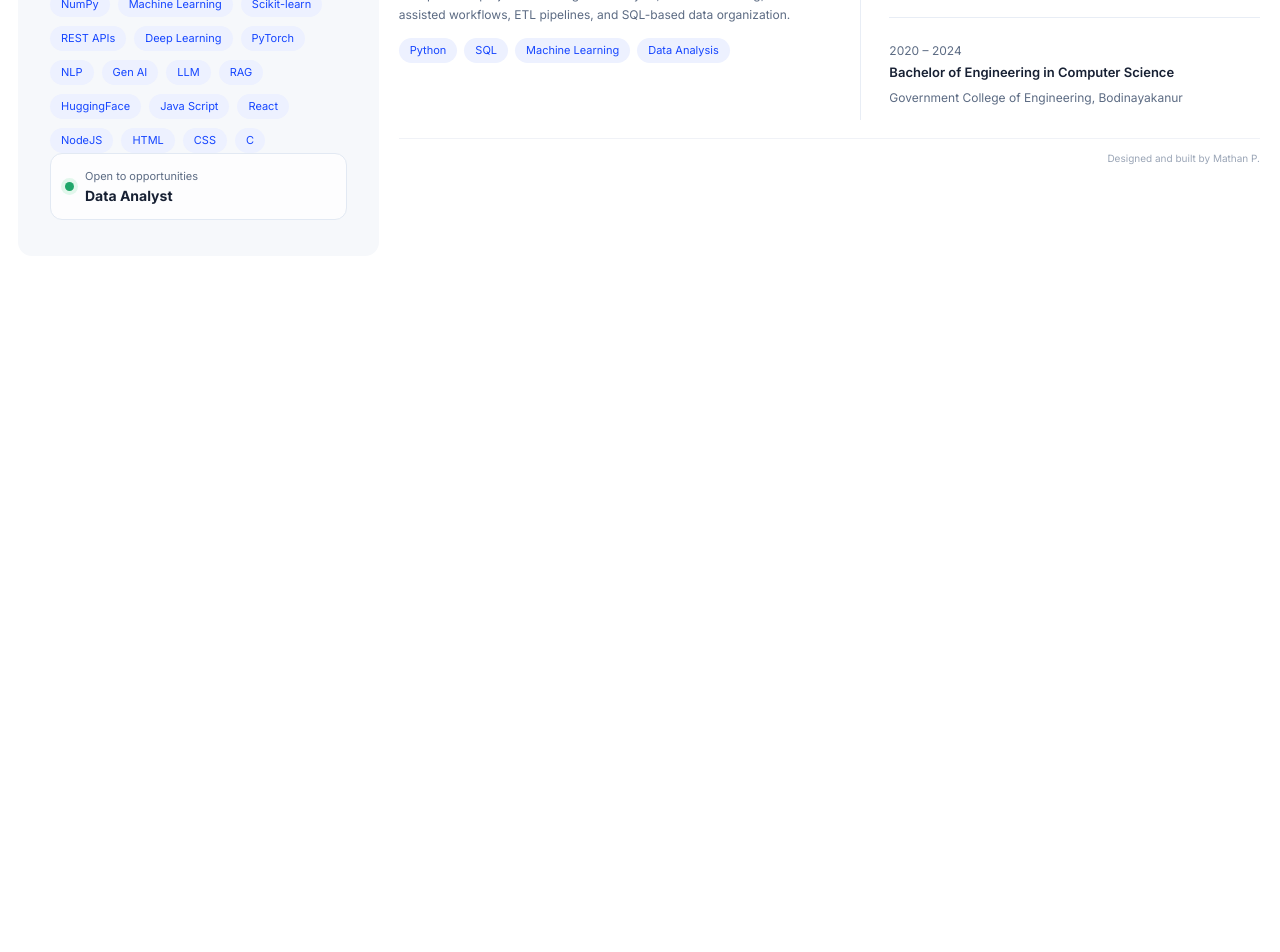
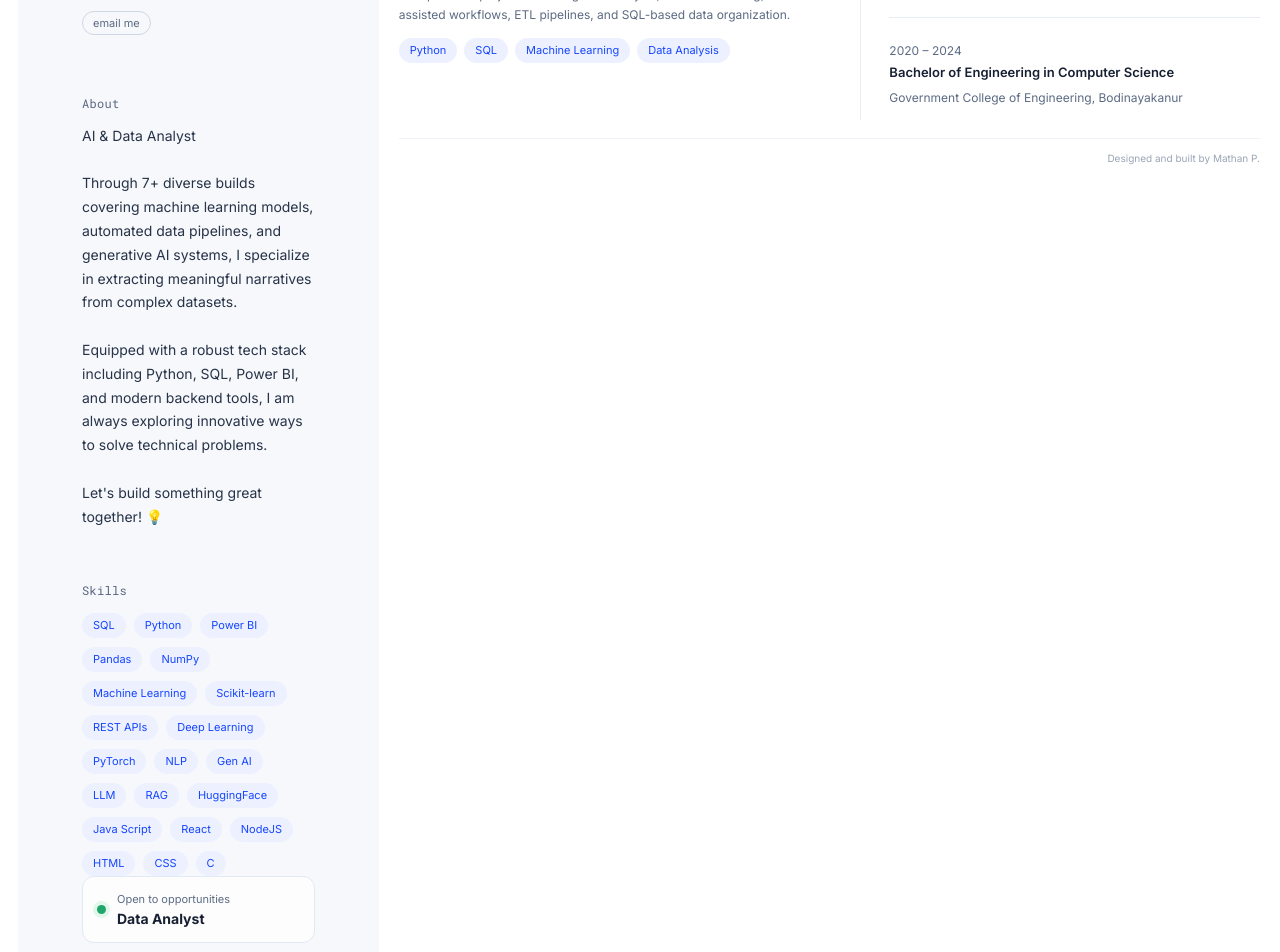
Before and after one commit to mathan-ponraj/mathan_portfolio, a React (Vite) app: page / in a window 1280 px wide. Shown: the part 880-1832 px from the top of the page. Before the commit the page ends 1154 px from the top, so only its background shows below. Built offline with nearby package versions, Linux system fonts and the light colour scheme.

Commit message:
Update App.jsx

```diff
--- a/src/App.jsx
+++ b/src/App.jsx
@@ -158,7 +158,64 @@ function Sidebar() {
         </div>
      </section>
 
+     <aside className="sidebar">
+  <div className="profile-top">
+    <div className="profile-fallback">MP</div>
+    <h1>Mathan Ponraj</h1>
+    <p className="profile-title">AI & Data Analyst</p>
+    <p className="profile-location"><span>●</span> Bengaluru, India</p>
 
+    <div className="social-links">
+      {/* Your social links here */}
+      <a href="mailto:your-email@example.com" className="email-pill">email me</a>
+    </div>
+  </div>
+
+  <div className="sidebar-section about-section">
+    <p className="section-kicker">About</p>
+    <p className="about-copy">
+      AI & Data Analyst<br /><br />
+      Through 7+ diverse builds covering machine learning models, automated data pipelines, and generative AI systems, I specialize in extracting meaningful narratives from complex datasets.<br /><br />
+      Equipped with a robust tech stack including Python, SQL, Power BI, and modern backend tools, I am always exploring innovative ways to solve technical problems.<br /><br />
+      Let's build something great together! 💡
+    </p>
+  </div>
+
+  <div className="sidebar-section skills-section">
+    <p className="section-kicker">Skills</p>
+    <div className="tag-list skills-list">
+      <span className="tag">SQL</span>
+      <span className="tag">Python</span>
+      <span className="tag">Power BI</span>
+      <span className="tag">Pandas</span>
+      <span className="tag">NumPy</span>
+      <span className="tag">Machine Learning</span>
+      <span className="tag">Scikit-learn</span>
+      <span className="tag">REST APIs</span>
+      <span className="tag">Deep Learning</span>
+      <span className="tag">PyTorch</span>
+      <span className="tag">NLP</span>
+      <span className="tag">Gen AI</span>
+      <span className="tag">LLM</span>
+      <span className="tag">RAG</span>
+      <span className="tag">HuggingFace</span>
+      <span className="tag">Java Script</span>
+      <span className="tag">React</span>
+      <span className="tag">NodeJS</span>
+      <span className="tag">HTML</span>
+      <span className="tag">CSS</span>
+      <span className="tag">C</span>
+    </div>
+  </div>
+
+  <div className="availability-card">
+    <div className="availability-dot"></div>
+    <div>
+      <p className="availability-label">Open to opportunities</p>
+      <p className="availability-role">Data Analyst</p>
+    </div>
+  </div>
+</aside>
 
       <section className="sidebar-section skills-section">
         <p className="section-kicker">Skills</p>
```
